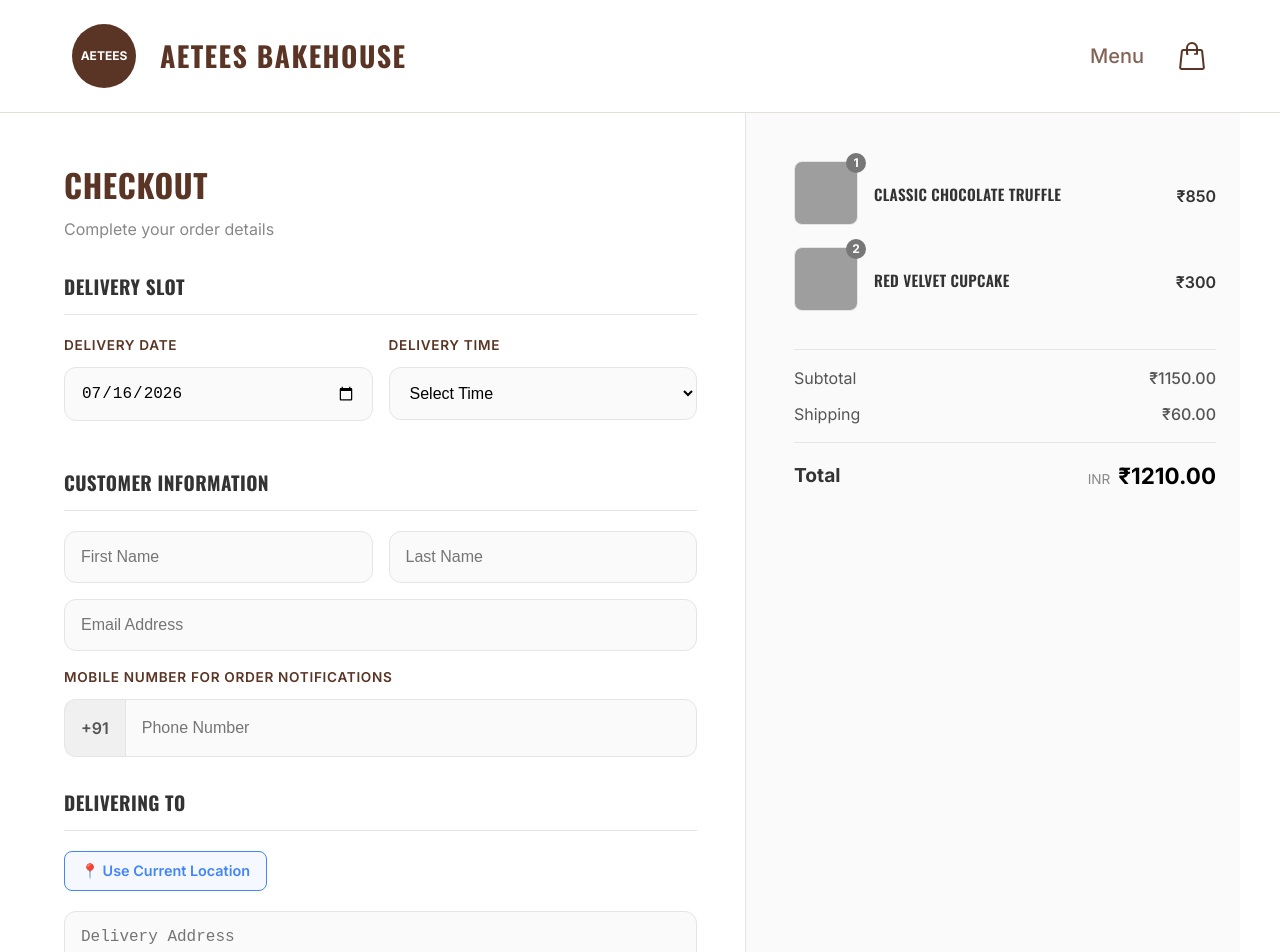
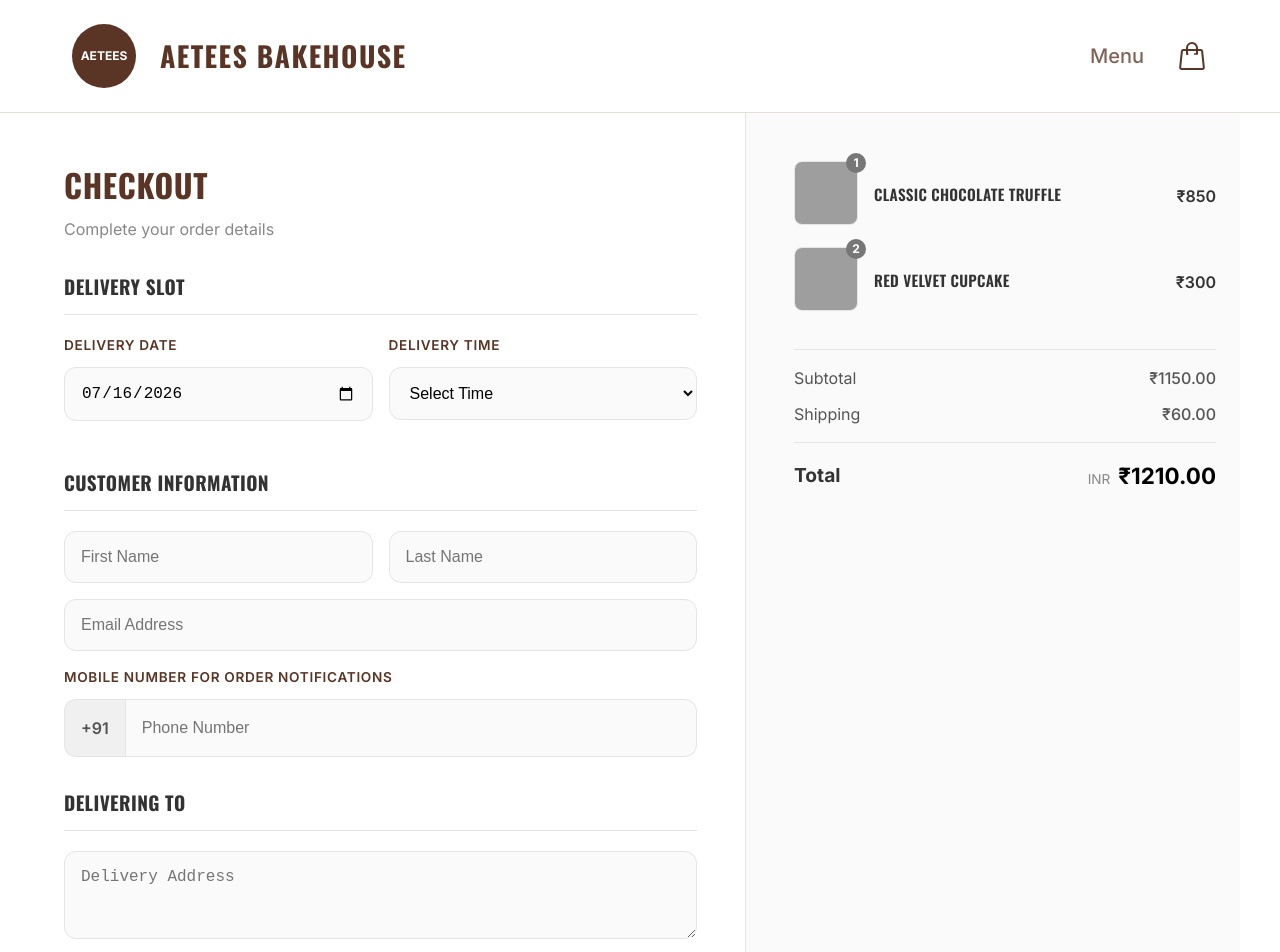
Before and after one commit to mujahiddxd/aetee, a Next.js app: page /checkout in a window 1280 px wide. Shown: the top 952 px of the page. Built offline with nearby package versions, Linux system fonts and the light colour scheme; grey boxes are pictures that could not be loaded.

Commit message:
Update cart and checkout pages

```diff
--- a/package.json
+++ b/package.json
@@ -9,9 +9,11 @@
     "lint": "eslint"
   },
   "dependencies": {
+    "leaflet": "^1.9.4",
     "next": "16.2.10",
     "react": "19.2.4",
-    "react-dom": "19.2.4"
+    "react-dom": "19.2.4",
+    "react-leaflet": "^5.0.0"
   },
   "devDependencies": {
     "eslint": "^9",
--- a/src/app/checkout/page.js
+++ b/src/app/checkout/page.js
@@ -354,27 +354,6 @@ export default function Checkout() {
         <div className="section-card">
           <h2 className="section-title">Delivering To</h2>
 
-          <button
-            type="button"
-            onClick={(e) => { e.preventDefault(); alert("Location access requested! (Implementation placeholder)"); }}
-            style={{
-              display: 'flex',
-              alignItems: 'center',
-              gap: '8px',
-              backgroundColor: '#F5F8FF',
-              border: '1px solid #4285F4',
-              color: '#4285F4',
-              padding: '10px 16px',
-              borderRadius: '8px',
-              fontWeight: '600',
-              fontSize: '0.9rem',
-              cursor: 'pointer',
-              marginBottom: '20px',
-              width: 'fit-content'
-            }}>
-            📍 Use Current Location
-          </button>
-
           <div className="input-group">
             <textarea
               name="address"
```
Also changed, not shown: src/app/cart/page.js (+3 -5 lines), 1 other file (tests, documents, lock files or other folders).
